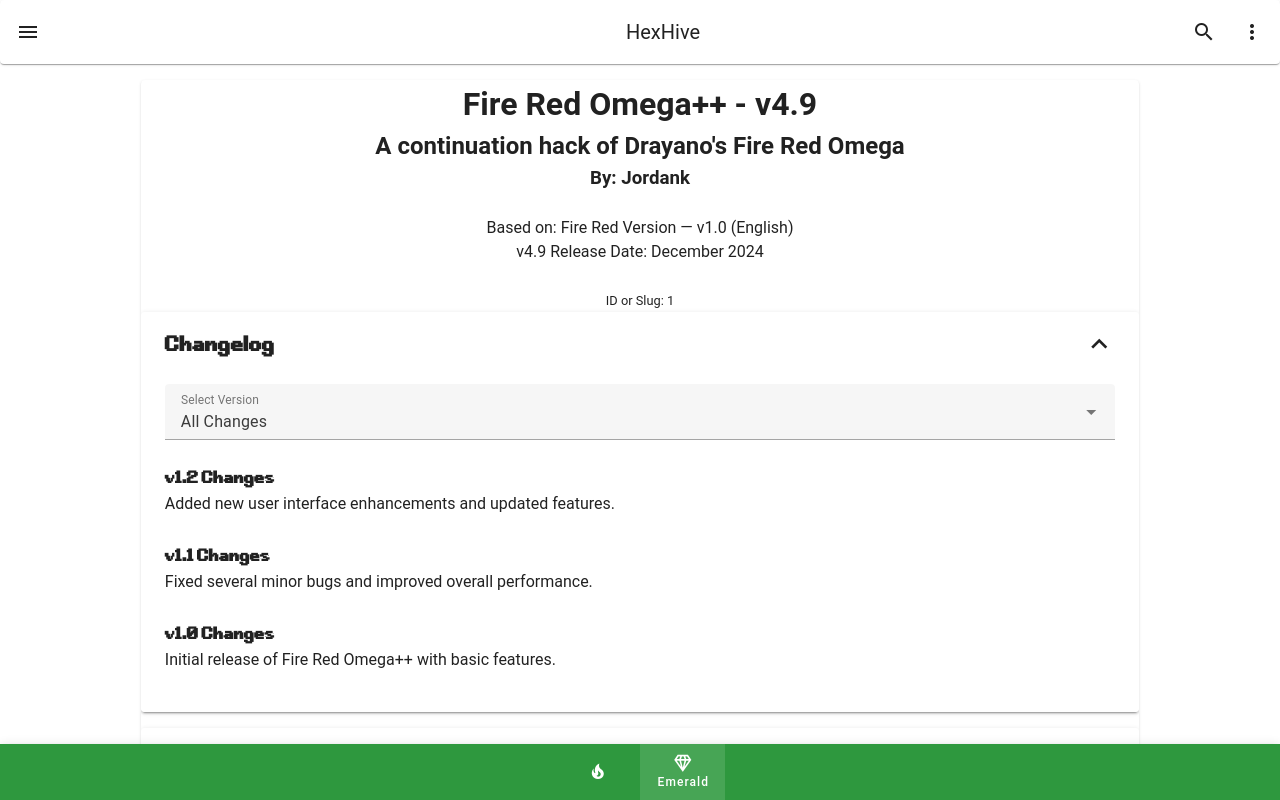
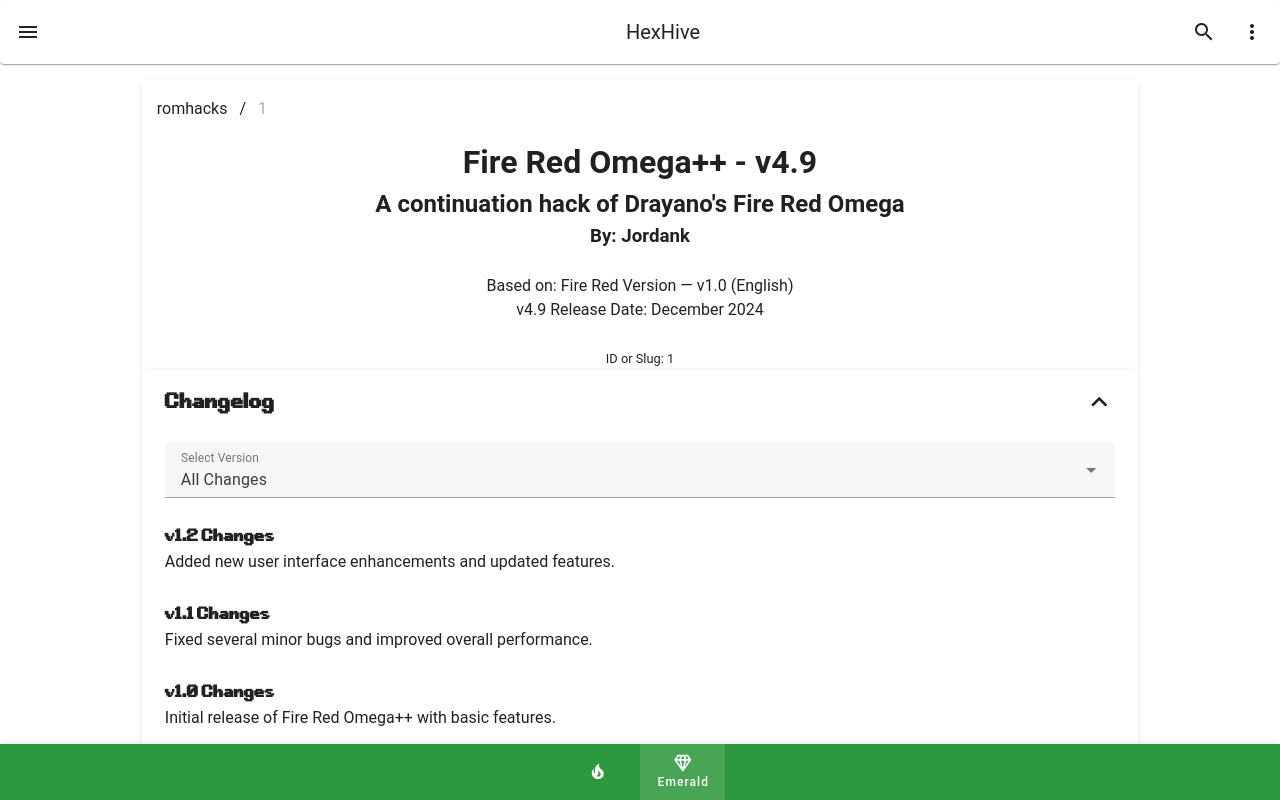
Before and after one commit to hexhivemind/HexHive, a Nuxt app: page /romhacks/1 in a window 1280 px wide. Shown: the top 800 px of the page. Built offline with nearby package versions, Linux system fonts and the light colour scheme.

Commit message:
feat: Make each listing clickable to navigate to the [id].vue page. closes #2

```diff
--- a/components/Listing.vue
+++ b/components/Listing.vue
@@ -1,6 +1,8 @@
 <template>
   <v-container fluid>
     <v-card>
+      <v-breadcrumbs :items="breadcrumbs" />
+
       <h1>{{ model.title }} - {{ model.release }}</h1>
       <h2>{{ model.description }}</h2>
       <h3>By: {{ model.author }}</h3>
@@ -87,11 +89,11 @@
 </template>
 
 <script lang="ts" setup>
-  import { ref, computed } from 'vue';
-
   definePageMeta({
     name: 'Listing',
   });
+
+  const { breadcrumbs } = useBreadcrumbs();
 
   // For testing, change data type, should be ListingData eventually
   const model = defineModel<RomhackData>('data', { required: true });
--- a/components/Listings.vue
+++ b/components/Listings.vue
@@ -14,12 +14,13 @@
     <v-row>
       <template v-if="!data.length">
         <v-col v-for="n in 12" :key="n" cols="4">
-          <v-card height="200"></v-card>
+          <v-card height="200" :to="`${route.path}/test-${n}`" />
         </v-col>
       </template>
       <template v-else>
         <v-col v-for="(n, i) in data" :key="i" cols="4">
-          <!-- Component for data. -->
+          <!-- TODO: Add artwork to cards based on type and data -->
+          <v-card height="200" :to="`${route.path}/${n.id}`" />
         </v-col>
       </template>
     </v-row>
@@ -32,23 +33,8 @@
 
 <script lang="ts" setup>
   const route = useRoute();
-  const router = useRouter();
 
-  // TOFIX: Define data type and get rid of below eslint disable.
-  // eslint-disable-next-line vue/require-prop-types
-  const data = defineModel('data', { default: [] });
+  const data = defineModel<ListingData[]>('data', { default: [] });
 
-  const breadcrumbs = computed(() => {
-    const segments = route.path.split('/').filter(Boolean); // Remove Empty Segments
-    const routes = router.getRoutes();
-    return segments.map((segment, index) => {
-      const to = '/' + segments.slice(0, index + 1).join('/');
-      const title =
-        routes.find((r) => r.path === to)?.name?.toString() || segment;
-      return {
-        title,
-        to,
-      };
-    });
-  });
+  const { breadcrumbs } = useBreadcrumbs();
 </script>
--- /dev/null
+++ b/composables/breadcrumbs.ts
@@ -0,0 +1,20 @@
+export function useBreadcrumbs() {
+  const route = useRoute();
+  const router = useRouter();
+
+  const breadcrumbs = computed(() => {
+    const segments = route.path.split('/').filter(Boolean); // Remove Empty Segments
+    const routes = router.getRoutes();
+    return segments.map((segment, index) => {
+      const to = '/' + segments.slice(0, index + 1).join('/');
+      const title =
+        routes.find((r) => r.path === to)?.name?.toString() || segment;
+      return {
+        title,
+        to,
+      };
+    });
+  });
+
+  return { breadcrumbs };
+}
```
